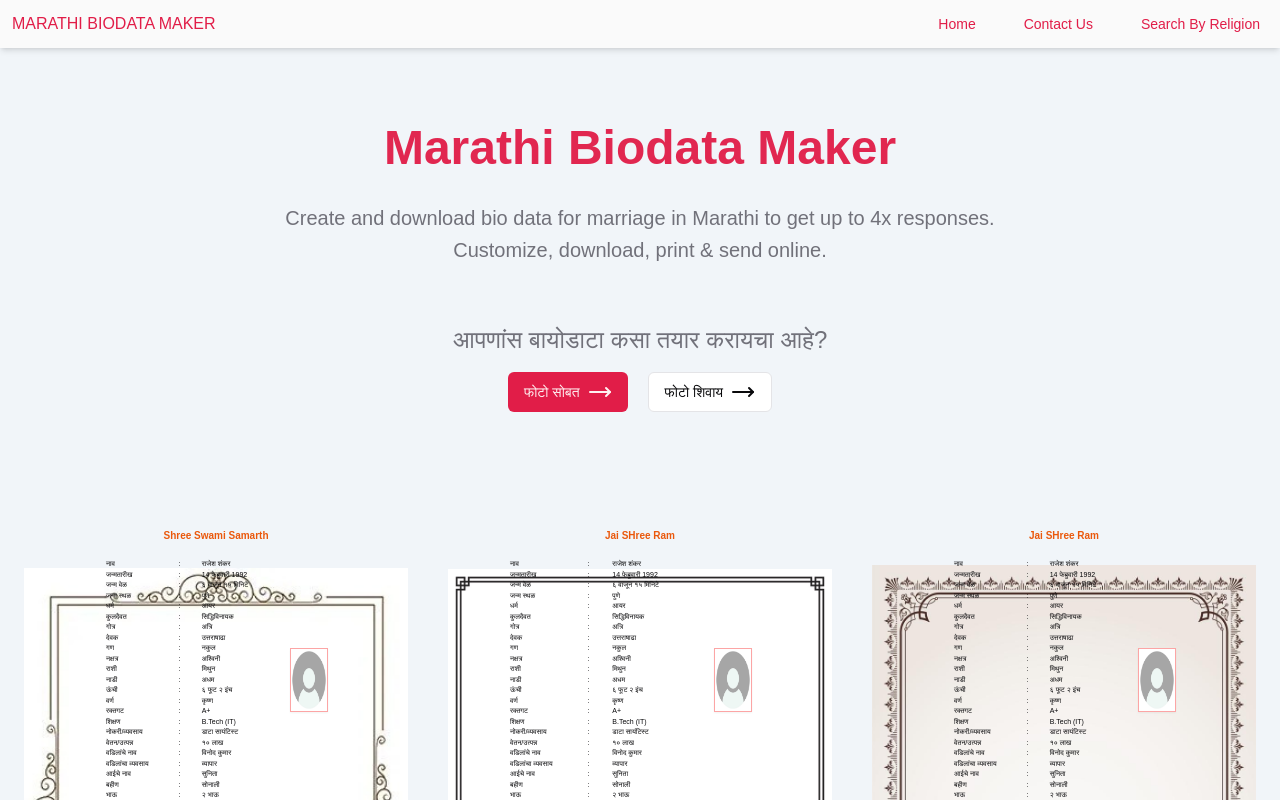
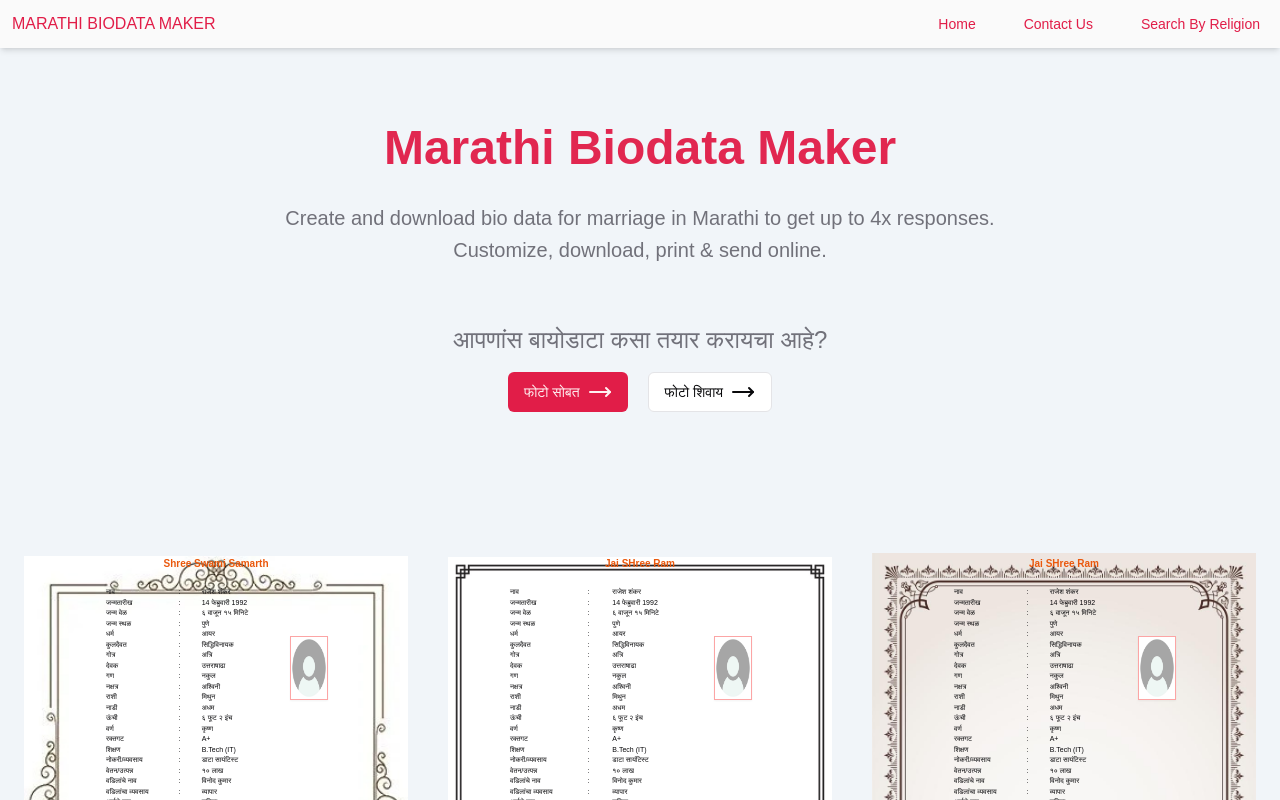
Before and after one commit to shreyk04/marathi-biodata-maker, a Next.js app: page / in a window 1280 px wide. Both pictures are taken after a click on the button "फोटो सोबत". Shown: the top 800 px of the page. Built offline with nearby package versions, Linux system fonts and the light colour scheme; a web font is replaced by a local one.

Commit message:
added some styling in template and english text selected option in inputwithtranslator

```diff
--- a/app/_template/TemplateRender.tsx
+++ b/app/_template/TemplateRender.tsx
@@ -1,36 +1,42 @@
 "use client";
-import React, { useContext, useEffect, useRef, useState } from 'react';
-import { Button } from '@/components/ui/button';
-import firstData from '../create/dummyBiodata';
-import { FormData } from '../create/FormSectionTypes';
-import { useImage } from '../_context/ImageContext';
-import { useForm } from '../_context/store';
-import { useTemplate } from '../_context/TemplateContext';
+import React, { useContext, useEffect, useRef, useState } from "react";
+import { Button } from "@/components/ui/button";
+import firstData from "../create/dummyBiodata";
+import { FormData } from "../create/FormSectionTypes";
+import { useImage } from "../_context/ImageContext";
+import { useForm } from "../_context/store";
+import { useTemplate } from "../_context/TemplateContext";
 import html2canvas from "html2canvas";
 import jsPDF from "jspdf";
-import { useRouter } from 'next/navigation';
+import { useRouter } from "next/navigation";
 
-
-function TemplateRender( { backgroundImageSrc, height,left_offset, withPhoto, isFinal=false, form }:  { backgroundImageSrc: string, height: string,left_offset:string,withPhoto?:boolean, isFinal?:boolean , form: any}) {
-
-
-    const [uploadedPhoto,setUploadedPhoto]=useState<string|null>(null)
+function TemplateRender({
+  backgroundImageSrc,
+  height,
+  left_offset,
+  withPhoto,
+  isFinal = false,
+  form,
+}: {
+  backgroundImageSrc: string;
+  height: string;
+  left_offset: string;
+  withPhoto?: boolean;
+  isFinal?: boolean;
+  form: any;
+}) {
+  const [uploadedPhoto, setUploadedPhoto] = useState<string | null>(null);
   const router = useRouter();
 
   // const uploadedPhoto = localStorage.getItem("uploadedImage") || "";
 
+  useEffect(() => {
+    const savedImage = localStorage.getItem("uploadedImage");
 
-
-    useEffect(()=>{
-
-      const savedImage=localStorage.getItem("uploadedImage")
-
-      if(savedImage){
-        setUploadedPhoto(savedImage)
+    if (savedImage) {
+      setUploadedPhoto(savedImage);
     }
-    },[])
-
-
+  }, []);
 
   const templateRef = useRef<HTMLDivElement>(null);
 
@@ -52,7 +58,6 @@ function TemplateRender( { backgroundImageSrc, height,left_offset, withPhoto, is
 
   // 📌 Function to download as PDF
   const handleDownloadPDF = async () => {
-
     if (!templateRef.current) return;
 
     const canvas = await html2canvas(templateRef.current, {
@@ -73,38 +78,60 @@ function TemplateRender( { backgroundImageSrc, height,left_offset, withPhoto, is
     router.push("/create");
   };
 
-    if(!form){
-       return <h1>No data found</h1>
+  if (!form) {
+    return <h1>No data found</h1>;
   }
   console.log(form);
 
-
   return (
-
-        <div className={`w-96 mt-3 h-[80vh] relative   mx-auto px-8  rounded-lg  `} ref={templateRef} style={{ backgroundImage: `url(${backgroundImageSrc})`, backgroundPosition: "center", backgroundRepeat: "no-repeat", backgroundSize: "contain",minHeight: height || "100vh",  // ✅ Ensures proper height
-           height: "auto" }}>
-            {
-                withPhoto && <div className={`absolute top-[20%] right-[80px] border ${!uploadedPhoto? "border border-red-300" : ""}  bg-slate-100 backdrop-opacity-55 shadow-sm w-[10%] h-[10%]`}   style={{backgroundPosition:"center",backgroundRepeat:"no-repeat",backgroundSize:"cover"}}>
-                    <img src={uploadedPhoto || "/images/avatar-profile-icon.jpg"} className='w-full h-full' alt="" />
+    <div
+      className={`w-96 h-[80vh] relative   mx-auto px-8  rounded-lg `}
+      ref={templateRef}
+      style={{
+        backgroundImage: `url(${backgroundImageSrc})`,
+        backgroundPosition: "center",
+        backgroundRepeat: "no-repeat",
+        backgroundSize: "contain",
+        minHeight: height || "100vh",
+        height: "auto",
+      }}
+    >
+      <div className={`  h-full w-full ${form.selectedImage?"pt-0":"pt-10"} `}>
+        {withPhoto && (
+          <div
+            className={`absolute top-[20%] right-[80px] border ${
+              !uploadedPhoto ? "border border-red-300" : ""
+            }  bg-slate-100 backdrop-opacity-55 shadow-sm w-[10%] h-[10%]`}
+            style={{
+              backgroundPosition: "center",
+              backgroundRepeat: "no-repeat",
+              backgroundSize: "cover",
+            }}
+          >
+            <img
+              src={uploadedPhoto || "/images/avatar-profile-icon.jpg"}
+              className="w-full h-full"
+              alt=""
+            />
           </div>
-            }
-            <div className=' text-center mb-2 flex flex-col justify-center items-center w-full ' style={{ fontSize: "10px" }}>
-              {
-                form.selectedImage &&   <img
+        )}
+        <div
+          className=" text-center mb-2 flex flex-col justify-center items-center w-full "
+          style={{ fontSize: "10px" }}
+        >
+          {form.selectedImage && (
+            <img
               src={form.selectedImage}
               alt="Selected"
-
               className="w-12 mt-8"
             />
-              }
+          )}
 
-                <h1 className=' font-bold text-orange-600 my-2'>{form.title} </h1>
+          <h1 className=" font-bold text-orange-600 my-2">{form.title} </h1>
           {/* <h2 className=' font-semibold'>{form.value}</h2> */}
-
         </div>
 
-            <div className='relative  w-full  justify-center items-center '>
-
+        <div className={`relative  w-full  justify-center items-center `}>
           {/* {fields.map((field, index) => (
                     <Field key={index} label={field.label} input={field.input} />
                 ))} */}
@@ -116,25 +143,23 @@ function TemplateRender( { backgroundImageSrc, height,left_offset, withPhoto, is
                     </div>
                 } */}
 
-                {
-                   Object.keys(form).map((key) => {
+          {Object.keys(form).map((key) => {
+            const field = form[key];
 
-
-                       const field = form[key];
-                      //  console.log(field,"**************");
-
-                       if(!field) return null;
-                       if ( !field.label || !field.input) return null;
+            if (!field) return null;
+            if (!field.label || !field.input) return null;
 
             return (
-
-                        <div key={key} className='flex text-[7px]' style={{paddingLeft: left_offset}} >
-                            <h2 className='w-[25%] ml-5 '>{field.label}</h2>
-                            <span className='w-[8%]'>:</span>
-                            <h2 className='w-[50%]'>{field.input}</h2>
+              <div
+                key={key}
+                className="flex text-[7px]"
+                style={{ paddingLeft: left_offset }}
+              >
+                <h2 className="w-[25%] ml-5 ">{field.label}</h2>
+                <span className="w-[8%]">:</span>
+                <h2 className="w-[50%]">{field.input}</h2>
               </div>
             );
-
           })}
         </div>
 
@@ -145,9 +170,8 @@ function TemplateRender( { backgroundImageSrc, height,left_offset, withPhoto, is
             <Button onClick={handleDownloadPDF}>Download as PDF</Button>
           </div>
         )}
-
       </div>
-
+    </div>
   );
 }
 
--- a/app/create/InputWithTranslator.tsx
+++ b/app/create/InputWithTranslator.tsx
@@ -29,7 +29,7 @@ function InputWithTranslator({
   onChange?: any;
 }) {
   const [inputText, setInputText] = useState(props?.defaultValue || "");
-  const [translatedOptions, setTranslatedOptions] = useState([]);
+  const [translatedOptions, setTranslatedOptions] = useState<string[]>([]);
   const [fetchingTransaltion, setFetchingTranslations] = useState(false);
 
   useEffect(() => {
@@ -44,7 +44,8 @@ function InputWithTranslator({
       setFetchingTranslations(true);
       const result = await translate({ text });
       setFetchingTranslations(false);
-      setTranslatedOptions(result?.[1]?.[0]?.[1] || []);
+      const tranlationList=result?.[1]?.[0]?.[1] || []
+      setTranslatedOptions([...tranlationList,inputText]);
     } else {
       setTranslatedOptions([]);
     }
@@ -59,6 +60,13 @@ function InputWithTranslator({
         value={inputText}
         autoComplete="off"
         placeholder={placeholder}
+        onKeyDown={(e) => {
+          if (e.key === "Enter") e.preventDefault(); // Prevent form submission
+        }}
+        onFocus={() => setTranslatedOptions([...translatedOptions, inputText])} // Show modal when focusing
+
+        onBlur={() => setTimeout(() => setTranslatedOptions([]), 200)} // Hide modal when clicking outside
+
       />
       <Button variant="ghost" role="combobox" className="w-fit inline-block opacity-35 absolute right-0">
         <Languages size={16} />
```
Lines whose indentation alone changed are shown as unchanged.
